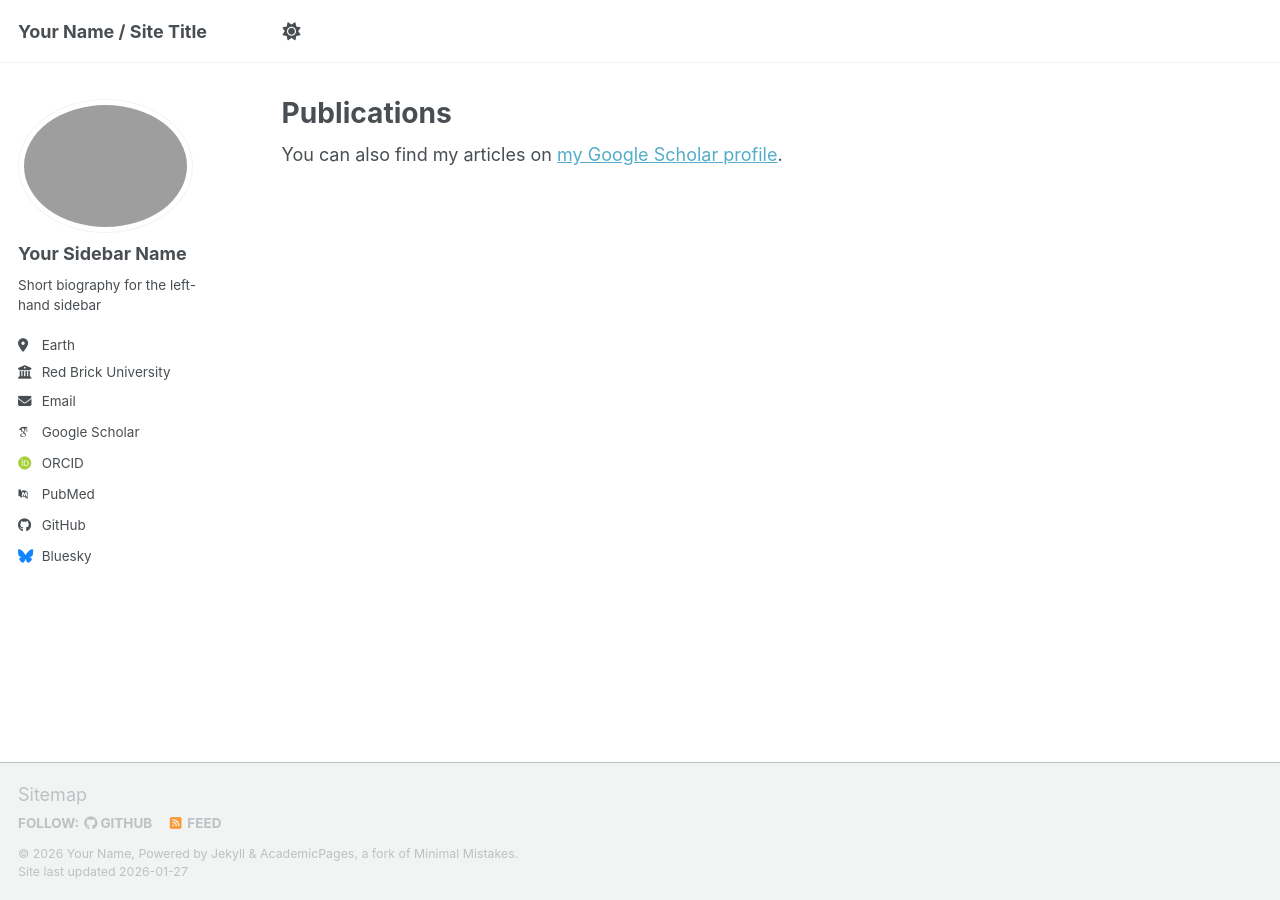
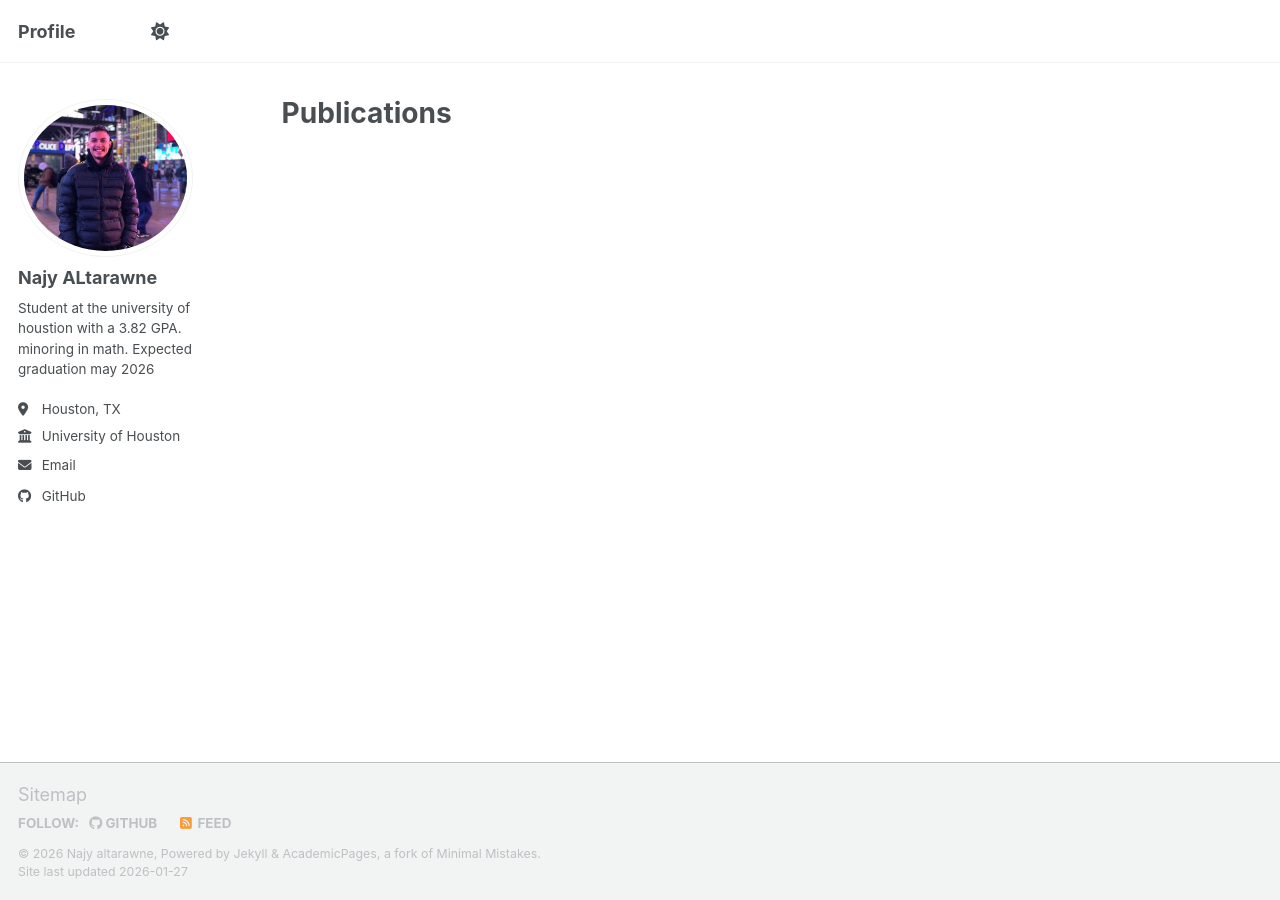
Before and after one commit to najyaltarawne/najyaltarawne.github.io, a Jekyll site: the page built from _pages/publications.html, in a window 1280 px wide. Built offline with Jekyll 4.4.1, drawn with Linux system fonts in a browser that asks for light colours; some web fonts are replaced; a script bundle is joined from its source files by our own code; library files that are not in the unit come from our copies; some of the changed lines change nothing that is shown.

Commit message:
Force full GitHub Pages rebuild

```diff
--- a/_config.yml
+++ b/_config.yml
@@ -1,95 +1,38 @@
-# Welcome to Jekyll!
-#
-# This config file is meant for settings that affect your entire site, values
-# which you are expected to set up once and rarely need to edit after that.
-# For technical reasons, this file is *NOT* reloaded automatically when you use
-# `jekyll serve -l -H localhost`. If you change this file, please restart the
-# server process.
+
 
 # Basic Site Settings
 locale                   : "en-US"
 site_theme               : "default" # The available themes options are "default", "air", "sunrise", "mint", "dirt" and "contrast"
-title                    : "Your Name / Site Title"
+title                    : "Profile"
 title_separator          : "-"
-name                     : &name "Your Name"
-description              : &description "Your Name's academic portfolio"   # Update this with a general description of your site, this is the default if not overridden by a page
-url                      : https://academicpages.github.io # The base hostname & protocol for your site e.g. "https://[your GitHub username].github.io",
+name                     : &name "Najy altarawne"
+description              : &description "Computer Science student at University of Houston"   # Update this with a general description of your site, this is the default if not overridden by a page
+url                      : https://najyaltarawne.github.io # The base hostname & protocol for your site e.g. "https://[your GitHub username].github.io",
                                                            # or if you already have some other page hosted on Github then use "https://[your GitHub username].github.io/[Your Repo Name]"
 baseurl                  : "" # the subpath of your site, e.g. "/blog"
-repository               : "academicpages/academicpages.github.io"
+repository               : ""
 
 # Site Author - The following control what appear as part of the author content on the side bar.
 #               If a field is blank the icon and link will not appear, otherwise it will be shown.
 #               Additional customization can be done by editing /_includes/author-profile.html
 author:
   # Biographic information
-  avatar           : "profile.png"
-  name             : "Your Sidebar Name"
+  avatar           : "profile.jpg"
+  name             : "Najy ALtarawne"
   pronouns         : # example: "she/her"
-  bio              : "Short biography for the left-hand sidebar"
-  location         : "Earth"
-  employer         : "Red Brick University"
+  bio              : "Student at the university of houstion with a 3.82 GPA. minoring in math. Expected graduation may 2026"
+  location         : "Houston, TX"
+  employer         : "University of Houston "
   uri              : # URL
-  email            : "none@example.org"
-
-  # Academic websites
-  academia         : # URL
-  arxiv            : # URL - Update with the correct link to your profile
-  googlescholar    : "https://scholar.google.com/citations?user=PS_CX0AAAAAJ"
-  inspire-hep      : # URL
-  impactstory      : # URL
-  orcid            : "https://orcid.org/yourorcidurl"
-  semantic         : # URL
-  ssrn             : # URL
-  pubmed           : "https://www.ncbi.nlm.nih.gov/pubmed/?term=john+snow"
-  researchgate     : # URL
-  scopus           : # URL
-  zotero           : # URL
+  email            : "najyaltarawne@yahoo.com"
 
 
-  # Repositories and software development
-  bitbucket        : # Username - Update with your username on the site
-  codepen          : # Username
-  dribbble         : # Username
-  github           : "academicpages"
-  kaggle           : # Username
-  stackoverflow    : # User number or user number and name (i.e., use "1" or "1/jeff-atwood")
 
-  # Social media
-  artstation       : # Username
-  bluesky          : "bsky.app" # Replace this with you Bluesky username
-  facebook         : # Username
-  flickr           : # Username
-  foursquare       : # Username
-  goodreads        : # Username
-  google_plus      : # Username
-  keybase          : # Username
-  instagram        : # Username
-  lastfm           : # Username
-  linkedin         : # Username
-  mastodon         : # URL
-  medium           : # URL
-  pinterest        : # Username
-  soundcloud       : # Username
-  steam            : # Username
-  telegram         : # URL
-  tumblr           : # Username
-  twitter          : # Username for X / Twitter
-  vine             : # Username
-  weibo            : # Username
-  wikipedia        : # Username
-  xing             : # Username
-  youtube          : # Username
-  zhihu            : # Username
+  github           : "najyaltarawne"
 
-# Publication Category - The following the list of publication categories and their headings
-publication_category:
-  books:
-    title: 'Books'
-  manuscripts:
-    title: 'Journal Articles'
-  conferences:
-    title: 'Conference Papers'
+
+
+
 
 # Site Settings
 teaser                   :  # filename of teaser fallback teaser image placed in /images/ for social media previews
@@ -99,7 +42,8 @@ future                   : true
 read_more                : "disabled" # if enabled, adds "Read more" links to excerpts
 talkmap_link             : false      #change to true to add link to talkmap on talks page
 comments:
-  provider               : # false (default), "disqus", "discourse", "facebook", "google-plus", "staticman", "custom"
+  provider               :
+
   disqus:
     shortname            :
   discourse:
@@ -205,157 +149,3 @@ highlighter: rouge
 lsi: false
 excerpt_separator: "\n\n"
 incremental: false
-
-
-# Markdown Processing
-kramdown:
-  input: GFM
-  hard_wrap: false
-  auto_ids: true
-  footnote_nr: 1
-  entity_output: as_char
-  toc_levels: 1..6
-  smart_quotes: lsquo,rsquo,ldquo,rdquo
-  enable_coderay: false
-
-
-# These settings control the types of collections used by the template
-collections:
-  teaching:
-    output: true
-    permalink: /:collection/:path/
-  publications:
-    output: true
-    permalink: /:collection/:path/
-  portfolio:
-    output: true
-    permalink: /:collection/:path/
-  talks:
-    output: true
-    permalink: /:collection/:path/
-
-
-# These settings control how pages and collections are included in the site
-defaults:
-  # _posts
-  - scope:
-      path: ""
-      type: posts
-    values:
-      layout: single
-      author_profile: true
-      read_time: true
-      comments: true
-      share: true
-      related: true
-  # _pages
-  - scope:
-      path: ""
-      type: pages
-    values:
-      layout: single
-      author_profile: true
-  # _teaching
-  - scope:
-      path: ""
-      type: teaching
-    values:
-      layout: single
-      author_profile: true
-      share: true
-      comments: true
-  # _publications
-  - scope:
-      path: ""
-      type: publications
-    values:
-      layout: single
-      author_profile: true
-      share: true
-      comments: true
-  # _portfolio
-  - scope:
-      path: ""
-      type: portfolio
-    values:
-      layout: single
-      author_profile: true
-      share: true
-      comment: true
-  # _talks
-  - scope:
-      path: ""
-      type: talks
-    values:
-      layout: talk
-      author_profile: true
-      share: true
-
-
-# Sass/SCSS
-sass:
-  sass_dir: _sass
-  style: compressed # https://sass-lang.com/documentation/file.SASS_REFERENCE.html#output_style
-
-
-# Outputting
-permalink: /:categories/:title/
-# paginate: 5 # amount of posts to show
-# paginate_path: /page:num/
-timezone: Etc/UTC # https://en.wikipedia.org/wiki/List_of_tz_database_time_zones
-
-
-# Plugins
-plugins:
-  - jekyll-feed
-  - jekyll-gist
-  - jekyll-paginate
-  - jekyll-sitemap
-  - jekyll-redirect-from
-  - jemoji
-
-# Mimic GitHub Pages with --safe
-whitelist:
-  - jekyll-feed
-  - jekyll-gist
-  - jekyll-paginate
-  - jekyll-sitemap
-  - jekyll-redirect-from
-  - jemoji
-
-
-# Archives
-#  Type
-#  - GitHub Pages compatible archive pages built with Liquid ~> type: liquid (default)
-#  - Jekyll Archives plugin archive pages ~> type: jekyll-archives
-#  Path (examples)
-#  - Archive page should exist at path when using Liquid method or you can
-#    expect broken links (especially with breadcrumbs enabled)
-#  - <base_path>/tags/my-awesome-tag/index.html ~> path: /tags/
-#  - <base_path/categories/my-awesome-category/index.html ~> path: /categories/
-#  - <base_path/my-awesome-category/index.html ~> path: /
-category_archive:
-  type: liquid
-  path: /categories/
-tag_archive:
-  type: liquid
-  path: /tags/
-# https://github.com/jekyll/jekyll-archives
-# jekyll-archives:
-#   enabled:
-#     - categories
-#     - tags
-#   layouts:
-#     category: archive-taxonomy
-#     tag: archive-taxonomy
-#   permalinks:
-#     category: /categories/:name/
-#     tag: /tags/:name/
-
-
-# HTML Compression
-# - https://jch.penibelst.de/
-compress_html:
-  clippings: all
-  ignore:
-    envs: development
```
